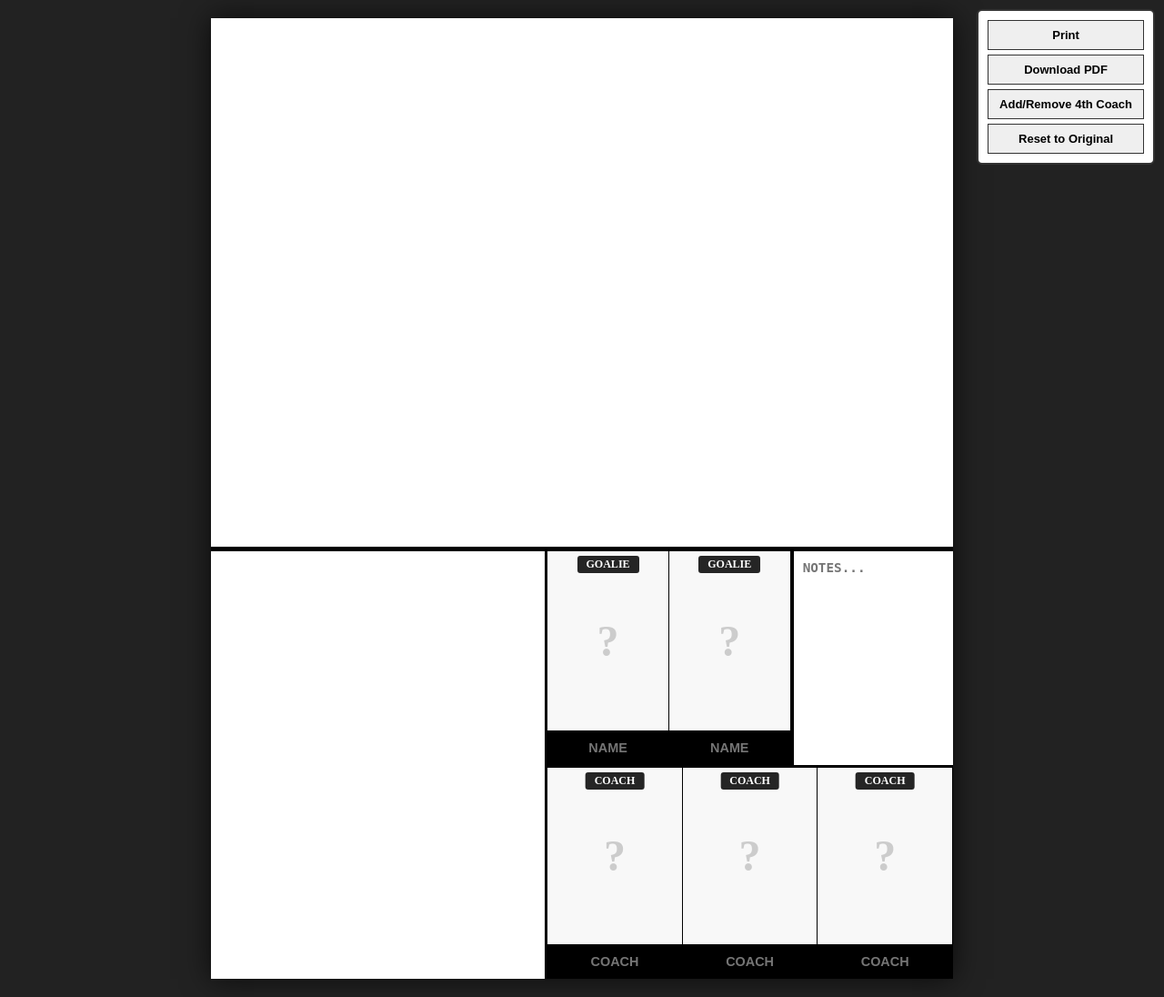
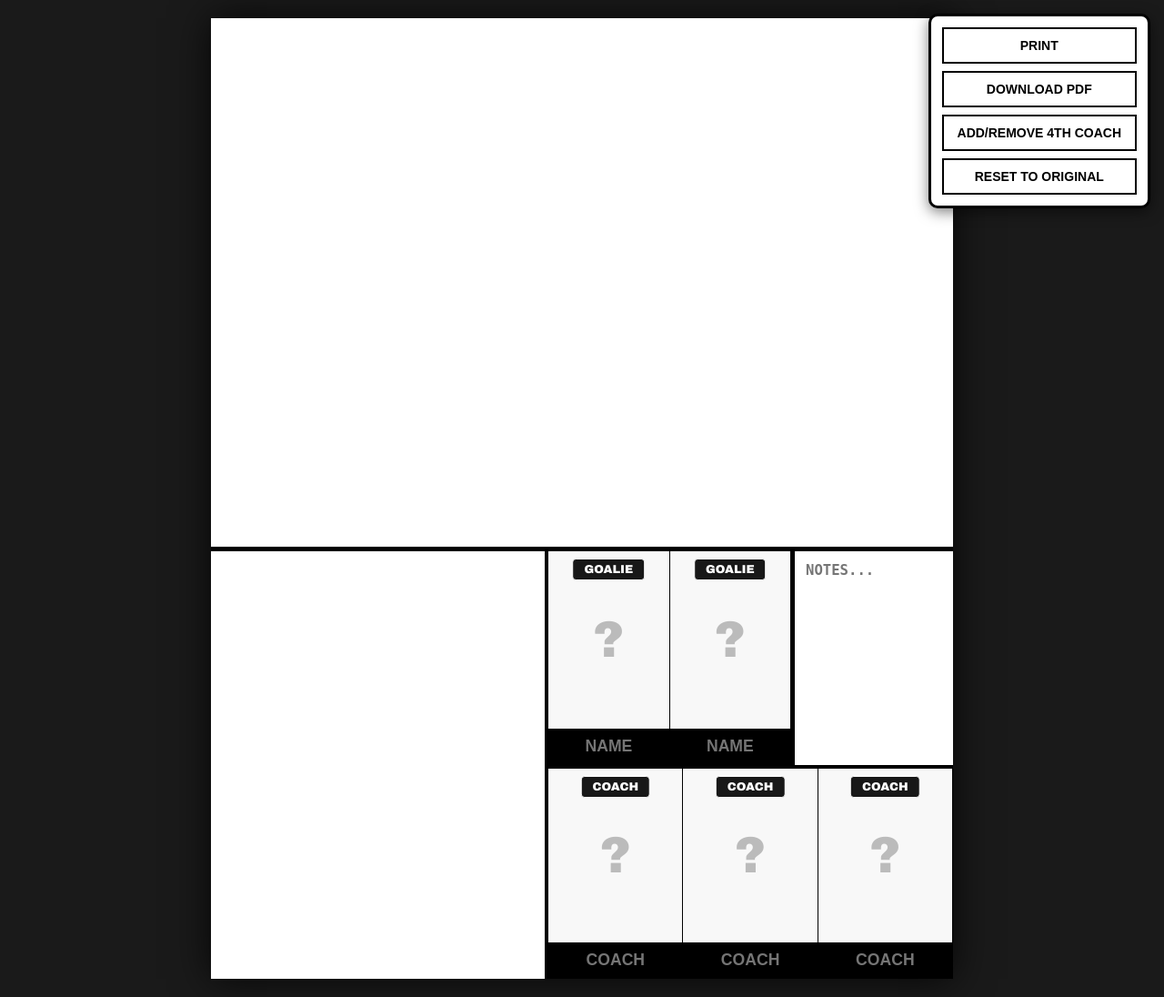
Before and after one commit to plasticfrog/nhl-lineup-generator, a Flask app: page /lineup in a window 1280 px wide. Shown: the whole page at 91% size. Run offline with Flask 3, Linux system fonts and the light colour scheme; parts of the project's set-up code (start-up, migrations or seed data) failed here and were passed over; some libraries are stand-ins or nearby versions.

Commit message:
Update lineup.html

```diff
--- a/templates/lineup.html
+++ b/templates/lineup.html
@@ -19,25 +19,30 @@
         html, body {
             min-height: 100vh;
             width: 100vw;
-            background: #222;
+            background: #1a1a1a;
             display: flex;
             justify-content: center;
             overflow-y: auto;
+            font-family: 'Arial Black', Gadget, sans-serif;
         }
 
+        /* The Virtual Paper Page */
         .container {
             background: white;
             width: 8.5in;
             height: 11in;
             display: flex;
             flex-direction: column;
-            box-shadow: 0 0 30px rgba(0,0,0,0.7);
+            box-shadow: 0 0 40px rgba(0,0,0,0.8);
             margin: 20px 0;
+            position: relative;
         }
 
         .forwards-section {
             height: 55%;
             width: 100%;
+            display: flex;
+            flex-direction: column;
         }
 
         .defensemen-section {
@@ -71,7 +76,7 @@
             flex-direction: column;
             width: 55%;
             height: 100%;
-            border-left: 3px solid black;
+            border-left: 4px solid black;
         }
 
         .goalie-row {
@@ -87,15 +92,15 @@
         .notes-area {
             flex: 1;
             height: 100%;
-            border-left: 3px solid black;
+            border-left: 4px solid black;
         }
 
         .notes-area textarea {
             width: 100%;
             height: 100%;
             border: none;
-            padding: 10px;
-            font-size: 1.1em;
+            padding: 12px;
+            font-size: 1.2em;
             font-weight: 900;
             resize: none;
             outline: none;
@@ -105,7 +110,7 @@
         .coach-row {
             display: flex;
             height: 50%;
-            border-top: 3px solid black;
+            border-top: 4px solid black;
         }
 
         .coach-row .staff-member {
@@ -175,7 +184,7 @@
         }
 
         .defensemen-grid .player-img { transform: translateY(0%); object-position: center 30%; }
-        .placeholder { font-size: 3em; color: #ccc; font-weight: bold; }
+        .placeholder { font-size: 3.5em; color: #bbb; font-weight: 900; }
 
         .staff-member {
             height: 100%;
@@ -186,56 +195,67 @@
         .staff-member.hidden-coach { display: none !important; }
 
         .staff-img-container {
-            flex: 1;
+            flex-grow: 1; /* Stretch to fill space */
             position: relative;
             background: #f8f8f8;
             display: flex;
             align-items: center;
             justify-content: center;
+            overflow: hidden;
         }
 
         .staff-name-input {
             background: #000 !important;
             color: #fff !important;
+            -webkit-print-color-adjust: exact !important;
+            print-color-adjust: exact !important;
             text-align: center;
-            padding: 6px 2px;
-            font-size: 0.9em;
+            padding: 0 2px;
+            font-size: 1.1em;
             font-weight: 900;
             border: none;
             width: 100%;
             text-transform: uppercase;
-            height: 38px;
+            height: 40px !important;
+            min-height: 40px !important;
+            flex-shrink: 0;
         }
 
         .staff-role {
             position: absolute;
-            top: 5px; left: 50%;
+            top: 8px; left: 50%;
             transform: translateX(-50%);
-            background: rgba(0, 0, 0, 0.85) !important;
+            background: rgba(0, 0, 0, 0.9) !important;
             color: white !important;
-            padding: 2px 10px;
-            font-size: 0.75em;
+            padding: 4px 12px;
+            font-size: 0.8em;
             font-weight: 900;
-            border-radius: 3px;
+            border-radius: 4px;
             z-index: 15;
+            border: 1px solid white;
+            white-space: nowrap;
         }
 
         .controls {
             position: fixed;
-            top: 10px; right: 10px;
-            background: white; padding: 10px;
-            border: 2px solid #333; border-radius: 6px;
-            z-index: 1000; cursor: move;
-            display: flex; flex-direction: column; gap: 5px;
+            top: 15px; right: 15px;
+            background: white; padding: 12px;
+            border: 3px solid #000; border-radius: 10px;
+            z-index: 2000; cursor: move;
+            display: flex; flex-direction: column; gap: 8px;
+            box-shadow: 0 4px 15px rgba(0,0,0,0.5);
         }
 
         .controls button {
-            padding: 8px 12px; font-size: 13px; font-weight: bold;
-            cursor: pointer; border: 1px solid #333;
+            padding: 10px 15px; font-size: 14px; font-weight: 900;
+            cursor: pointer; border: 2px solid #000; background: #fff;
+            text-transform: uppercase;
         }
+        .controls button:hover { background: #000; color: #fff; }
 
         @media print {
-            body { background: white; }
+            body { background: white; overflow: visible; }
+            html { height: auto; }
             .container { box-shadow: none; margin: 0; width: 8.5in; height: 11in; }
             .controls, .badge-selector { display: none !important; }
         }
@@ -275,9 +295,10 @@
 
         const currentTeam = lineupData.team || 'Unknown';
         if (localStorage.getItem(LAST_TEAM_KEY) !== currentTeam) {
+            const tempLineup = localStorage.getItem('lineup_data');
             localStorage.clear();
+            localStorage.setItem('lineup_data', tempLineup);
             localStorage.setItem(LAST_TEAM_KEY, currentTeam);
-            localStorage.setItem('lineup_data', JSON.stringify(lineupData));
         }
 
         const FORWARDS = lineupData.forwards || [];
@@ -288,10 +309,11 @@
         let draggedElement = null;
 
         function clearAllData() {
-            if(confirm('Reset to original?')) {
-                const dataBackup = localStorage.getItem('lineup_data');
+            if(confirm('Reset all changes for this team?')) {
+                const tempLineup = localStorage.getItem('lineup_data');
                 localStorage.clear();
-                localStorage.setItem('lineup_data', dataBackup);
+                localStorage.setItem('lineup_data', tempLineup);
+                localStorage.setItem(LAST_TEAM_KEY, currentTeam);
                 location.reload();
             }
         }
@@ -302,17 +324,33 @@
             location.reload();
         }
 
-        function downloadPDF() {
+        async function downloadPDF() {
             const element = document.getElementById('lineup-content');
             const controls = document.getElementById('draggable-controls');
             controls.style.display = 'none';
-            html2pdf().set({
+
+            const opt = {
                 margin: 0,
                 filename: `${currentTeam}_Headshots.pdf`,
                 image: { type: 'jpeg', quality: 1 },
-                html2canvas: { scale: 2, useCORS: true },
+                html2canvas: {
+                    scale: 3,
+                    useCORS: true,
+                    logging: false,
+                    letterRendering: true,
+                    windowWidth: 816, // Force capture width to 8.5in in pixels (96dpi)
+                    windowHeight: 1056 // Force capture height to 11in in pixels
+                },
                 jsPDF: { unit: 'in', format: 'letter', orientation: 'portrait' }
-            }).from(element).save().then(() => controls.style.display = 'flex');
+            };
+
+            try {
+                await html2pdf().set(opt).from(element).save();
+            } catch (err) {
+                console.error("PDF Error: ", err);
+            } finally {
+                controls.style.display = 'flex';
+            }
         }
 
         function handleImageUpload(file, playerName, isStaff = false, staffKey = null) {
@@ -335,25 +373,25 @@
         }
 
         function renderPlayerName(el, player) {
-            const customNames = JSON.parse(localStorage.getItem(CUSTOM_NAMES_KEY) || '{}');
-            if (customNames[player.name]) {
-                el.textContent = customNames[player.name];
+            const names = JSON.parse(localStorage.getItem(CUSTOM_NAMES_KEY) || '{}');
+            if (names[player.name]) {
+                el.textContent = names[player.name];
                 return;
             }
 
             const num = player.number || '';
             const lastName = player.name.split(' ').pop();
 
-            const trySize = (hash, cls) => {
+            const tryFit = (hash, cls) => {
                 el.className = 'player-info ' + cls;
                 el.textContent = num ? (hash ? `#${num} ${lastName}` : `${num} ${lastName}`) : lastName;
-                return el.scrollWidth <= (el.clientWidth + 2);
+                return el.scrollWidth <= el.clientWidth;
             };
 
-            if (trySize(true, '')) return;
-            if (trySize(false, '')) return;
-            if (trySize(false, 'font-small')) return;
-            trySize(false, 'font-tiny');
+            if (tryFit(true, '')) return;
+            if (tryFit(false, '')) return;
+            if (tryFit(false, 'font-small')) return;
+            tryFit(false, 'font-tiny');
         }
 
         function createPlayerCard(player) {
@@ -406,7 +444,11 @@
             const info = document.createElement('div');
             info.className = 'player-info';
             info.contentEditable = 'true';
-            setTimeout(() => renderPlayerName(info, player), 10);
+            info.spellcheck = false;
+
+            // Render immediately then again after short delay to catch dimensions
+            renderPlayerName(info, player);
+            setTimeout(() => renderPlayerName(info, player), 50);
 
             info.onblur = () => {
                 const names = JSON.parse(localStorage.getItem(CUSTOM_NAMES_KEY) || '{}');
@@ -437,7 +478,8 @@
             selector.className = 'badge-selector';
             const sel = document.createElement('select');
             sel.innerHTML = '<option value="none">None</option><option value="C">C</option><option value="A">A</option><option value="★">★</option>';
-            sel.onclick = (e) => e.stopPropagation();
+            const badges = JSON.parse(localStorage.getItem(BADGE_STORAGE_KEY) || '{}');
+            sel.value = badges[playerName] || 'none';
             sel.onchange = () => {
                 const b = JSON.parse(localStorage.getItem(BADGE_STORAGE_KEY) || '{}');
                 if (sel.value === 'none') delete b[playerName]; else b[playerName] = sel.value;
```
Also changed, not shown: other parts of templates/lineup.html (+19 -15 lines).
